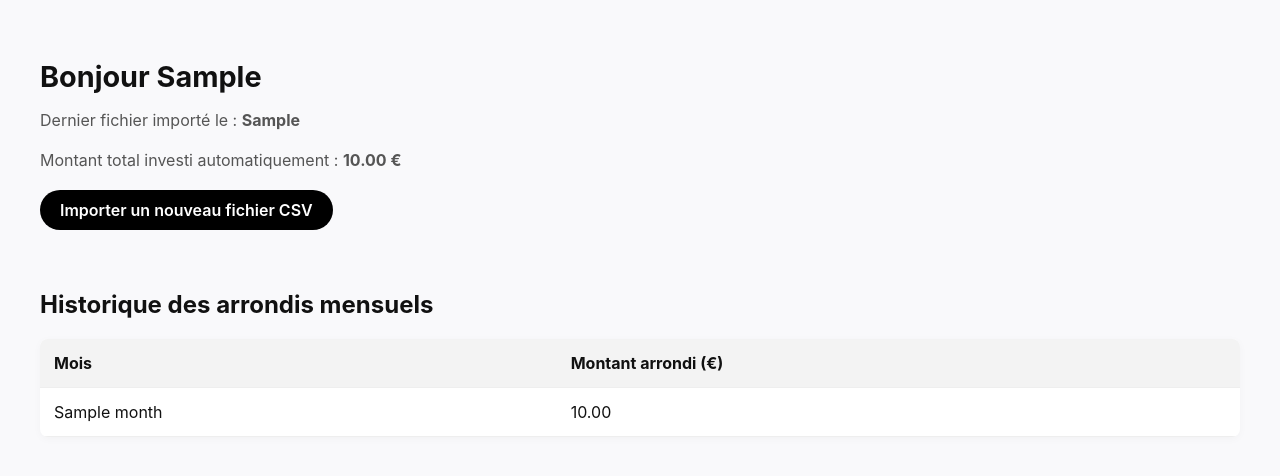
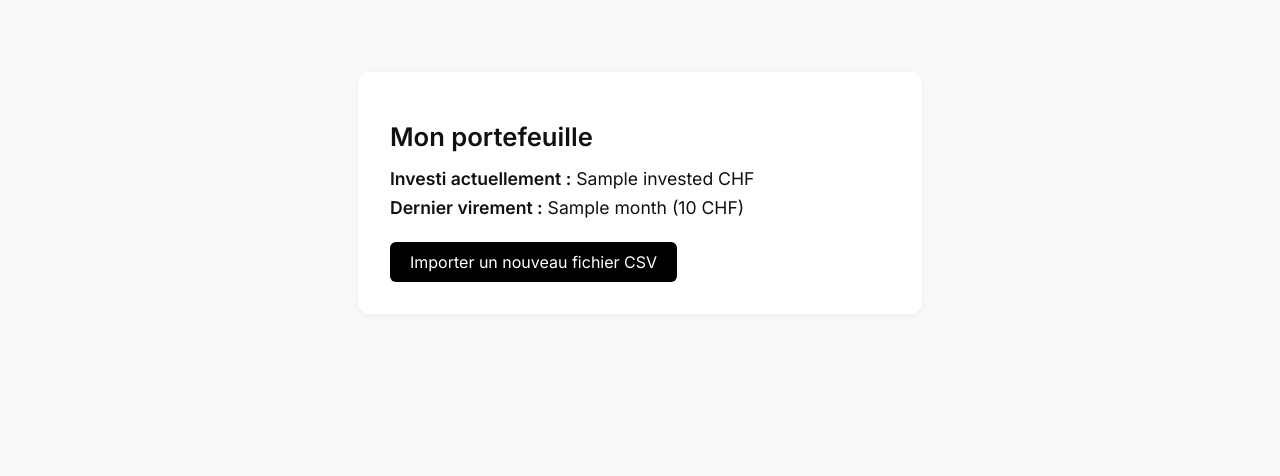
Before and after one commit to PiotrKley259/RainK, a Flask app: template templates/dashboard.html in a window 1280 px wide. Shown: the top 476 px of the page. Run offline with Flask 3, Linux system fonts and the light colour scheme; the template is opened without the code that fills it: most values are stand-ins (such as "Sample title", 1, 10 or a date in 2020).

Commit message:
Add files via upload

```diff
--- a/templates/dashboard.html
+++ b/templates/dashboard.html
@@ -1,82 +1,26 @@
+<!-- templates/dashboard.html -->
 <!DOCTYPE html>
 <html lang="fr">
 <head>
-  <meta charset="UTF-8">
-  <title>Tableau de bord – RainK</title>
+  <meta charset="UTF-8" />
+  <title>Dashboard RainK</title>
+  <link href="https://fonts.googleapis.com/css2?family=Inter:wght@400;600&display=swap" rel="stylesheet" />
   <style>
-    body {
-      font-family: 'Inter', sans-serif;
-      background: #f9f9fb;
-      margin: 0;
-      padding: 40px;
-      color: #111;
-    }
-    h1 {
-      margin-bottom: 5px;
-      font-size: 1.8rem;
-    }
-    p {
-      color: #555;
-      margin-bottom: 20px;
-    }
-    a.button {
-      display: inline-block;
-      padding: 10px 20px;
-      background: #000;
-      color: #fff;
-      text-decoration: none;
-      border-radius: 30px;
-      font-weight: 600;
-      margin-bottom: 30px;
-    }
-    table {
-      width: 100%;
-      border-collapse: collapse;
-      background: #fff;
-      border-radius: 8px;
-      overflow: hidden;
-      box-shadow: 0 2px 8px rgba(0,0,0,0.03);
-    }
-    th, td {
-      padding: 14px;
-      border-bottom: 1px solid #eee;
-      text-align: left;
-    }
-    th {
-      background: #f3f3f3;
-    }
-    .summary {
-      margin-bottom: 30px;
-    }
+    body { font-family: 'Inter', sans-serif; background: #f9f9fb; padding: 2rem; color: #111; }
+    .card { background: white; padding: 2rem; border-radius: 12px; box-shadow: 0 2px 10px rgba(0,0,0,0.05); max-width: 500px; margin: 2rem auto; }
+    h1 { font-size: 1.6rem; margin-bottom: 1rem; }
+    p { font-size: 1.1rem; margin: 0.5rem 0; }
+    .btn { display: inline-block; margin-top: 1rem; padding: 10px 20px; background: #000; color: white; text-decoration: none; border-radius: 6px; }
   </style>
 </head>
 <body>
-  <h1>Bonjour {{ first_name }}</h1>
-
-  <div class="summary">
-    {% if last_import %}
-      <p>Dernier fichier importé le : <strong>{{ last_import }}</strong></p>
-    {% else %}
-      <p>Aucun fichier importé pour le moment.</p>
+  <div class="card">
+    <h1>Mon portefeuille</h1>
+    <p><strong>Investi actuellement :</strong> {{ invested }} CHF</p>
+    {% if last_virement %}
+      <p><strong>Dernier virement :</strong> {{ last_virement.month }} ({{ last_virement.amount }} CHF)</p>
     {% endif %}
-    <p>Montant total investi automatiquement : <strong>{{ "%.2f"|format(invested) }} €</strong></p>
-    <a class="button" href="{{ url_for('upload') }}">Importer un nouveau fichier CSV</a>
+    <a href="/upload" class="btn">Importer un nouveau fichier CSV</a>
   </div>
-
-  {% if roundups %}
-    <h2>Historique des arrondis mensuels</h2>
-    <table>
-      <tr>
-        <th>Mois</th>
-        <th>Montant arrondi (€)</th>
-      </tr>
-      {% for month, amount in roundups.items() %}
-      <tr>
-        <td>{{ month }}</td>
-        <td>{{ "%.2f"|format(amount) }}</td>
-      </tr>
-      {% endfor %}
-    </table>
-  {% endif %}
 </body>
 </html>
```
Also changed, not shown: templates/virement.html (added, +28 -0 lines).
